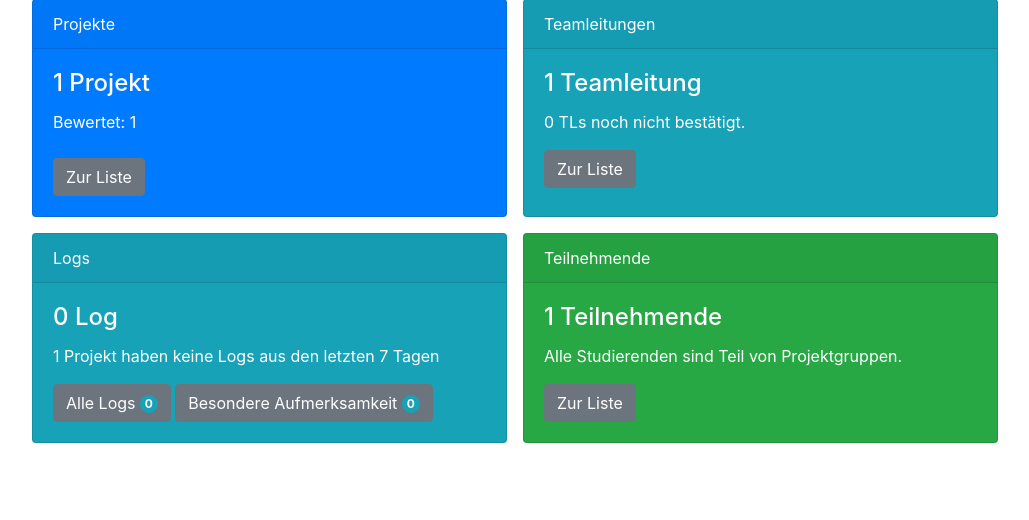
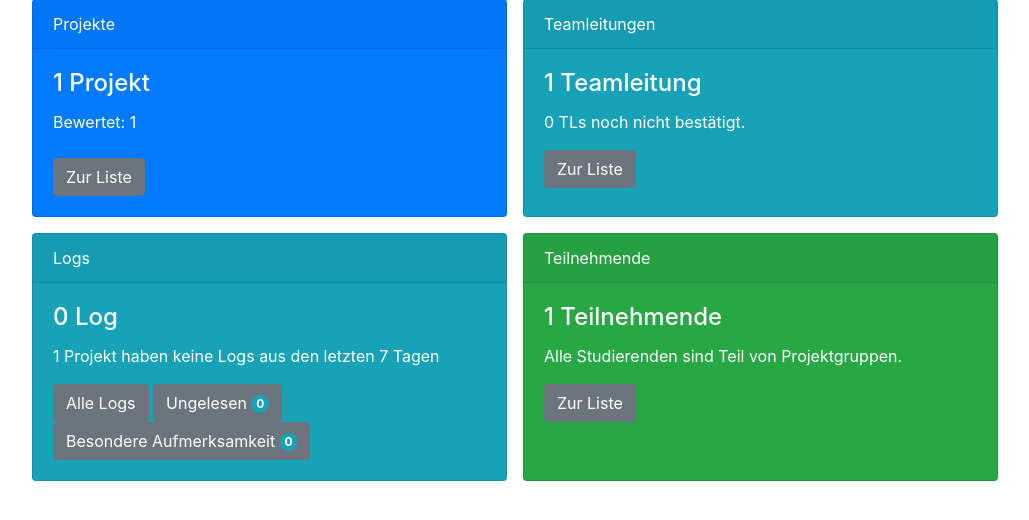
Before and after one commit to Jonas-July/bp-tool, a Django app: page / in a window 1280 px wide. Shown: the part 246-766 px from the top of the page, without its empty margins (46-1075 px from the left). Run offline with Django 3.2, Linux system fonts and the light colour scheme; a user stored in the database is signed in; tables that the repository leaves empty hold one stand-in row (values such as "Sample post"); data that the repository does not hold is empty; some libraries are stand-ins or nearby versions.

Commit message:
Unread logs can be filtered
The new page under logs/unread/ only shows unread logs

The log section of the overview now lists the number of unread logs on the button for the filter instead of the general button to all logs

```diff
--- a/bp/templates/bp/index.html
+++ b/bp/templates/bp/index.html
@@ -35,7 +35,8 @@
                 <p class="card-text">
                     {{ projects_without_recent_logs_count }} Projekt{{ projects_without_recent_logs_count|pluralize:"e" }} haben keine Logs aus den letzten {{ log_period }} Tagen
                 </p>
-                <a href="{% url "bp:log_list" %}" class="btn btn-secondary">Alle Logs <span class="badge rounded-pill bg-info text-white font-weight-bold">{{ logs_unread_count }}</span></a>
+                <a href="{% url "bp:log_list" %}" class="btn btn-secondary">Alle Logs</a>
+                <a href="{% url "bp:log_list_unread" %}" class="btn btn-secondary">Ungelesen <span class="badge rounded-pill bg-info text-white font-weight-bold">{{ logs_unread_count }}</span></a>
                 <a href="{% url "bp:log_list_attention" %}" class="btn btn-secondary">Besondere Aufmerksamkeit <span class="badge rounded-pill bg-info text-white font-weight-bold">{{ logs_attention_count }}</span></a>
             </div>
         </div>
--- a/bp/templates/bp/log_overview.html
+++ b/bp/templates/bp/log_overview.html
@@ -12,6 +12,7 @@
 {% block content %}
     <div class="float-right">
         <a class="btn btn-primary" href="{% url "bp:log_list" %}">Alle</a>
+        <a class="btn btn-warning" href="{% url "bp:log_list_unread" %}">{% fa5_icon "filter" "fas" %} Ungelesen</a>
         <a class="btn btn-warning" href="{% url "bp:log_list_attention" %}">{% fa5_icon "filter" "fas" %} Aufmerksamkeit nötig</a>
         <a class="btn btn-info" href="{% url "bp:log_remind" %}">{% fa5_icon "clock" "fas" %} Fehlende Logs</a>
     </div>
--- a/bp/urls.py
+++ b/bp/urls.py
@@ -3,7 +3,7 @@ from django.views.generic import TemplateView
 
 from bp.views import IndexView, ProjectListView, ProjectView, TLView, TLListView, AGGradeView, AGGradeSuccessView, \
     ProjectImportView, StudentListView, StudentImportView, grade_export_view, LogTLOverview, LogTLCreateView, \
-    LogTLUpdateView, LogTLDeleteView, LogListView, LogView, LogAttentionListView, APILogMarkReadView, \
+    LogTLUpdateView, LogTLDeleteView, LogListView, LogView, LogAttentionListView, LogUnreadListView, APILogMarkReadView, \
     APILogMarkHandledView, APILogMarkGoodView, APILogMarkBadView, LogReminderView, LogTLDetailView, LoginView
 
 app_name = "bp"
@@ -18,6 +18,7 @@ urlpatterns = [
     path('tl/<pk>/', TLView.as_view(), name="tl_detail"),
     path('logs/', LogListView.as_view(), name='log_list'),
     path('logs/attention/', LogAttentionListView.as_view(), name='log_list_attention'),
+    path('logs/unread/', LogUnreadListView.as_view(), name='log_list_unread'),
     path('logs/remind/', LogReminderView.as_view(), name='log_remind'),
     path('logs/<pk>/', LogView.as_view(), name='log_detail'),
     path('logs/<pk>/read/', APILogMarkReadView.as_view(), name='log_api_mark_read'),
--- a/bp/views.py
+++ b/bp/views.py
@@ -147,6 +147,15 @@ class LogAttentionListView(LogListView):
 
     def get_queryset(self):
         return super().get_queryset().filter(requires_attention=True)
+
+class LogUnreadListView(LogListView):
+    def get_context_data(self, **kwargs):
+        context = super().get_context_data(**kwargs)
+        context["page_title"] = "Logs (Ungelesen)"
+        return context
+
+    def get_queryset(self):
+        return super().get_queryset().filter(read=False)
 
 
 class LogView(PermissionRequiredMixin, DetailView):
```
